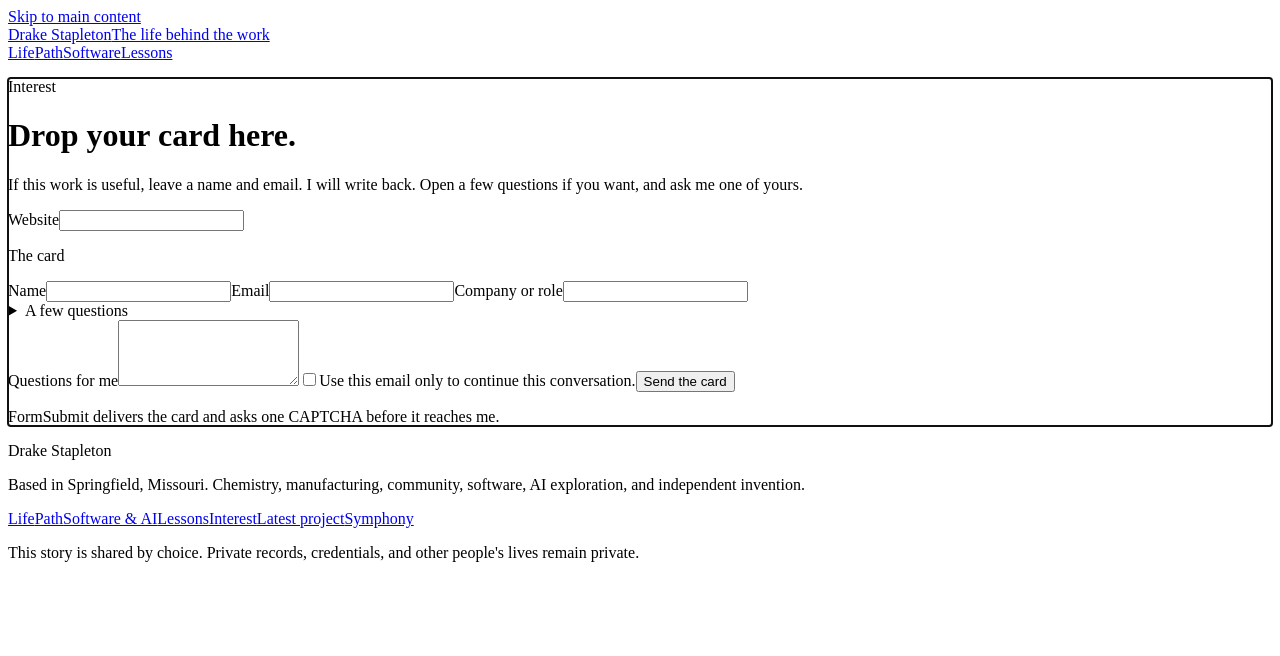
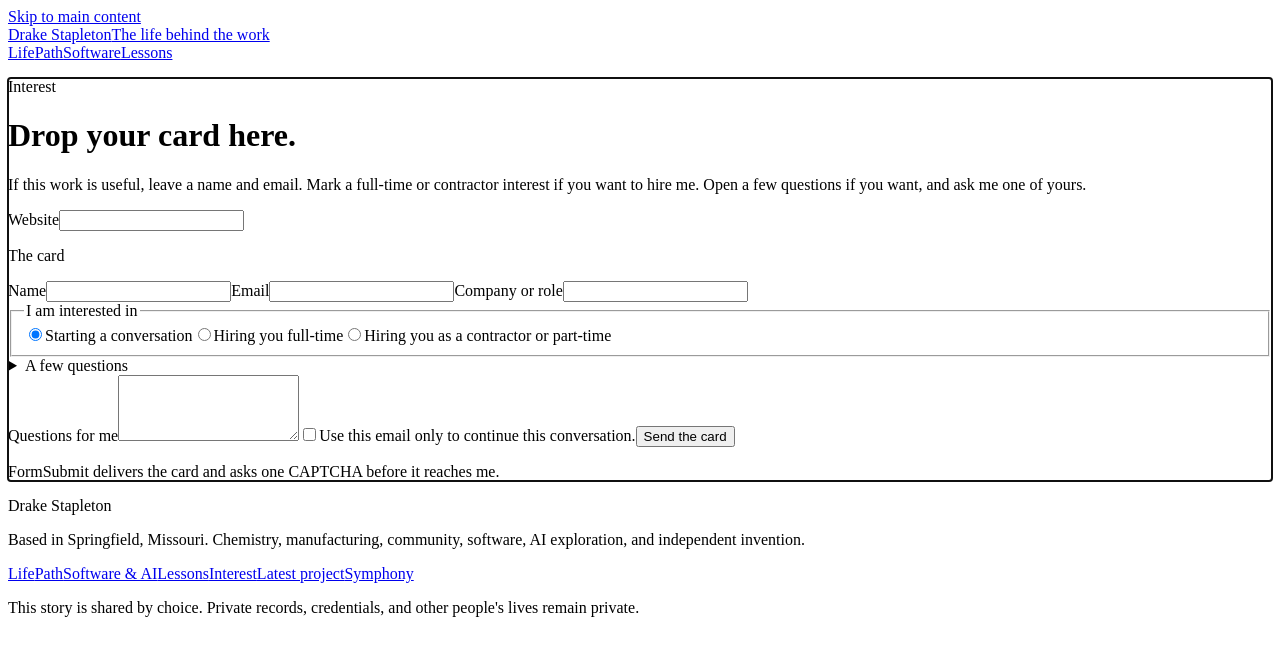
Before and after one commit to dhgmonkey/drakestapleton.com, a React (Vite) app: page /interest in a window 1280 px wide. Shown: the top 656 px of the page. Built offline with nearby package versions, Linux system fonts and the light colour scheme.

Commit message:
Add hiring interest and remaining intake files

```diff
--- a/index.html
+++ b/index.html
@@ -7,7 +7,7 @@
     <meta name="referrer" content="strict-origin-when-cross-origin" />
     <meta
       http-equiv="Content-Security-Policy"
-      content="default-src 'self'; base-uri 'self'; connect-src 'self'; form-action 'self'; img-src 'self' data: https://i.ytimg.com; object-src 'none'; script-src 'self' 'unsafe-inline'; __SITE_STYLE_SRC__; upgrade-insecure-requests"
+      content="default-src 'self'; base-uri 'self'; connect-src 'self'; form-action 'self' https://formsubmit.co; img-src 'self' data: https://i.ytimg.com; object-src 'none'; script-src 'self' 'unsafe-inline'; __SITE_STYLE_SRC__; upgrade-insecure-requests"
     />
     <link rel="icon" href="/favicon.svg" type="image/svg+xml" />
     <title>__SITE_TITLE__</title>
--- a/src/components/InterestForm.tsx
+++ b/src/components/InterestForm.tsx
@@ -49,6 +49,22 @@ export function InterestForm({ compact = false }: { compact?: boolean }) {
         </div>
       </div>
 
+      <fieldset className="interest-hire">
+        <legend>I am interested in</legend>
+        <label>
+          <input type="radio" name="hiring_interest" value="conversation" defaultChecked />
+          <span>Starting a conversation</span>
+        </label>
+        <label>
+          <input type="radio" name="hiring_interest" value="full-time" />
+          <span>Hiring you full-time</span>
+        </label>
+        <label>
+          <input type="radio" name="hiring_interest" value="contractor-or-part-time" />
+          <span>Hiring you as a contractor or part-time</span>
+        </label>
+      </fieldset>
+
       <details className="interest-more">
         <summary>A few questions</summary>
         <div className="interest-fields">
--- a/src/pages/InterestPage.tsx
+++ b/src/pages/InterestPage.tsx
@@ -9,7 +9,7 @@ export function InterestPage() {
 
   usePageMeta({
     title: "Leave a card | Drake Stapleton",
-    description: "Leave a name and email for Drake Stapleton, answer a few questions, and ask him one of your own.",
+    description: "Leave a name and email for Drake Stapleton, mark hiring interest, answer a few questions, and ask him one of your own.",
     path: "/interest",
   });
 
@@ -18,8 +18,8 @@ export function InterestPage() {
       <div className="page-boundary">
         <PageIntro eyebrow="Interest" title="Drop your card here.">
           <p>
-            If this work is useful, leave a name and email. I will write back. Open a few questions if you
-            want, and ask me one of yours.
+            If this work is useful, leave a name and email. Mark a full-time or contractor interest if you
+            want to hire me. Open a few questions if you want, and ask me one of yours.
           </p>
         </PageIntro>
 
```
